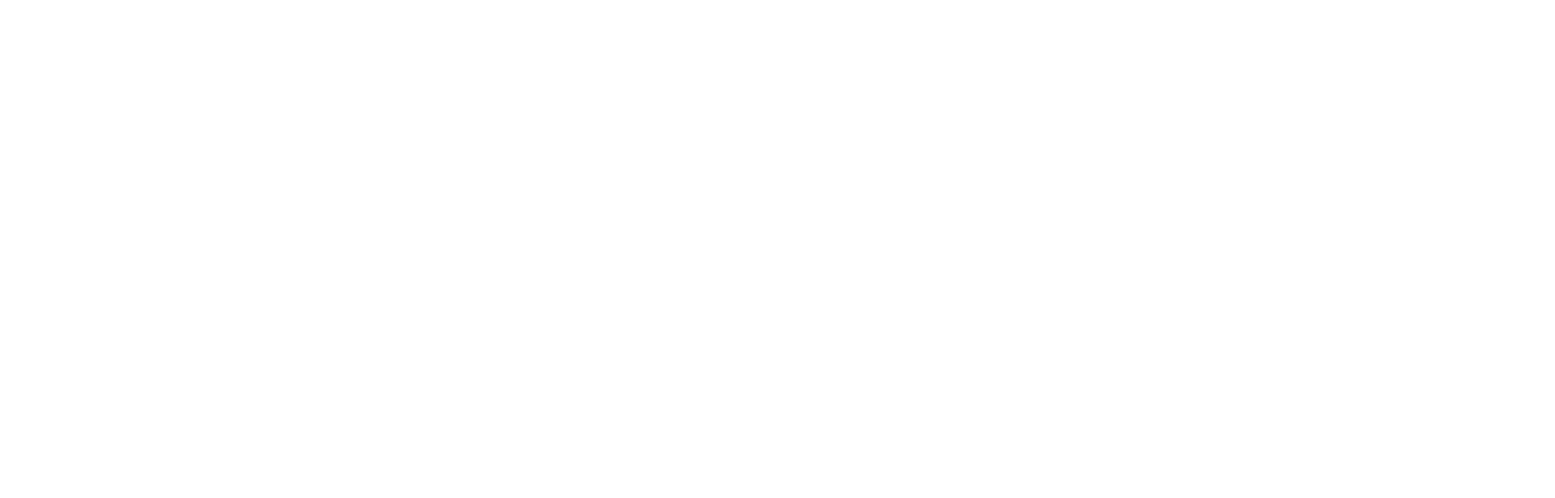
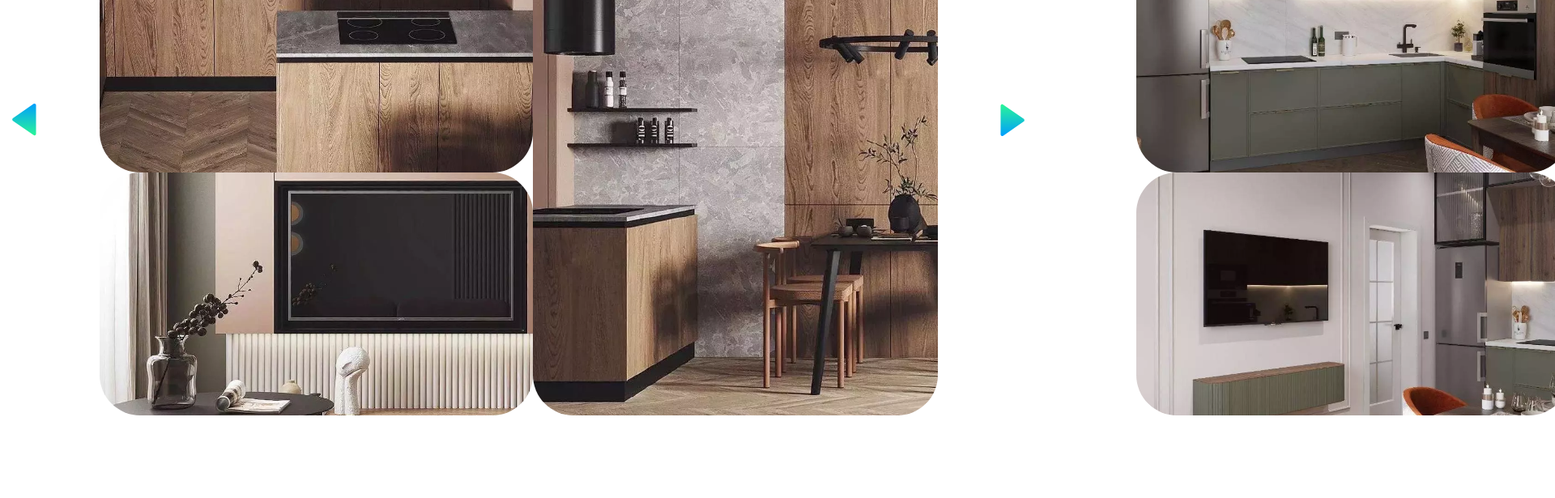
Before and after one commit to VRomanenko04/ArtfulSpaces, a React (Vite) app: page / in a window 1280 px wide. Shown: the part 1320-1935 px from the top of the page at 81% size, 1920 px wide, since content can reach past the window. Before the commit the page ends 1102 px from the top, so only its background shows below. Built offline with nearby package versions, Linux system fonts and the light colour scheme.

Commit message:
Сделал внешний вид слайдера

```diff
--- /dev/null
+++ b/src/components/ordinary/slides-list/SlidesList.tsx
@@ -0,0 +1,46 @@
+import classes from './_slides-list.module.scss'
+
+import project1_1 from '../../../assets/projectes_imgs/project-1-1.webp';
+import project1_2 from '../../../assets/projectes_imgs/project-1-2.webp';
+import project1_3 from '../../../assets/projectes_imgs/project-1-4.webp';
+import project2_1 from '../../../assets/projectes_imgs/project-2-1.webp';
+import project2_2 from '../../../assets/projectes_imgs/project-2-2.webp';
+import project2_3 from '../../../assets/projectes_imgs/project-2-3.webp';
+import project3_1 from '../../../assets/projectes_imgs/project-3-1.webp';
+import project3_2 from '../../../assets/projectes_imgs/project-3-2.webp';
+import project3_3 from '../../../assets/projectes_imgs/project-3-3.webp';
+import project4_1 from '../../../assets/projectes_imgs/project-4-1.webp';
+import project4_2 from '../../../assets/projectes_imgs/project-4-2.webp';
+import project4_3 from '../../../assets/projectes_imgs/project-4-3.webp';
+import Slides from '../slides/Slides';
+
+type Props = {}
+
+const SlidesList = (props: Props) => {
+    return (
+        <div className={classes.slide__list}>
+            <Slides
+                img1={project1_1}
+                img2={project1_2}
+                img3={project1_3}
+            />
+            <Slides
+                img1={project2_1}
+                img2={project2_2}
+                img3={project2_3}
+            />
+            <Slides
+                img1={project3_1}
+                img2={project3_2}
+                img3={project3_3}
+            />
+            <Slides
+                img1={project4_1}
+                img2={project4_2}
+                img3={project4_3}
+            />
+        </div>
+    )
+}
+
+export default SlidesList
--- /dev/null
+++ b/src/components/ordinary/slides-list/_slides-list.module.scss
@@ -0,0 +1,5 @@
+.slide__list {
+    display: flex;
+    height: 100%;
+    width: 100%;
+}
--- /dev/null
+++ b/src/components/ordinary/slides/Slides.tsx
@@ -0,0 +1,23 @@
+import classes from './_slides.module.scss';
+
+type Props = {
+    img1: string
+    img2: string
+    img3: string
+}
+
+const Slides = (props: Props) => {
+    return (
+        <div className={classes.slide__container}>
+            <div className={classes.slide__block}>
+                <div className={classes.right__imgs}>
+                    <img className={classes.img1} src={props.img1} alt="design" />
+                    <img className={classes.img2} src={props.img2} alt="design" />
+                </div>
+                <img className={classes.img3} src={props.img3} alt="design" />
+            </div>
+        </div>
+    )
+}
+
+export default Slides
--- /dev/null
+++ b/src/components/ordinary/slides/_slides.module.scss
@@ -0,0 +1,35 @@
+.slide__container {
+    position: relative;
+    flex: 1 0 100%;
+}
+
+.slide__block {
+    display: flex;
+    flex-direction: row;
+    justify-content: center;
+}
+
+.right__imgs {
+    display: flex;
+    flex-direction: column;
+}
+
+.img1, .img2, .img3 {
+    border-radius: 50px;
+    object-fit: cover;
+}
+
+.img1 {
+    width: 535px;
+    height: 400px;
+}
+
+.img2 {
+    width: 535px;
+    height: 300px;
+}
+
+.img3 {
+    width: 500px;
+    height: 700px;
+}
--- /dev/null
+++ b/src/components/simple/arrows/Arrows.tsx
@@ -0,0 +1,14 @@
+import classes from './_arrows.module.scss';
+
+type Props = {}
+
+const Arrows = (props: Props) => {
+    return (
+        <div className={classes.arrows}>
+            <div className={classes.left__arrow} />
+            <div className={classes.rigth__arrow} />
+        </div>
+    )
+}
+
+export default Arrows;
--- /dev/null
+++ b/src/components/simple/arrows/_arrows.module.scss
@@ -0,0 +1,36 @@
+.arrows {
+    color: white;
+    display: flex;
+    font-size: 30px;
+    justify-content: space-between;
+    height: 100%;
+    position: absolute;
+    top: 45%;
+    width: 100%;
+    z-index: 1;
+}
+
+.left__arrow, .rigth__arrow {
+    height: 40px;
+    width: 40px;
+
+    &:hover {
+        cursor: pointer;
+    }
+}
+
+.left__arrow {
+    background-image: url(../../../assets/arrow-icon.svg);
+        background-repeat: no-repeat;
+        background-size: contain;
+        margin-left: 15px;
+        transform: rotate(-90deg);
+}
+
+.rigth__arrow {
+    background-image: url(../../../assets/arrow-icon.svg);
+    background-repeat: no-repeat;
+    background-size: contain;
+    margin-right: 15px;
+    transform: rotate(90deg);
+}
--- /dev/null
+++ b/src/components/smart/slider/Slider.tsx
@@ -0,0 +1,17 @@
+import SlidesList from '../../ordinary/slides-list/SlidesList';
+import Arrows from '../../simple/arrows/Arrows';
+import classes from './_slider.module.scss';
+
+
+type Props = {}
+
+const Slider = (props: Props) => {
+    return (
+        <div className={classes.slider}>
+            <SlidesList/>
+            <Arrows/>
+        </div>
+    )
+}
+
+export default Slider
--- /dev/null
+++ b/src/components/smart/slider/_slider.module.scss
@@ -0,0 +1,5 @@
+.slider {
+    // overflow: hidden;
+    position: relative;
+    margin: 100px 0;
+}
--- a/src/pages/home/Home.tsx
+++ b/src/pages/home/Home.tsx
@@ -1,12 +1,14 @@
 import classes from './_home.module.scss';
 import Header from '../../components/simple/home-header/Header';
 import HomeInfo from '../../components/ordinary/home-info/HomeInfo';
+import Slider from '../../components/smart/slider/Slider';
 
 const Home = () => {
     return (
         <>
         <Header/>
         <HomeInfo/>
+        <Slider/>
         </>
     )
 }
```
Also changed, not shown: src/assets/arrow-icon.svg (added).
